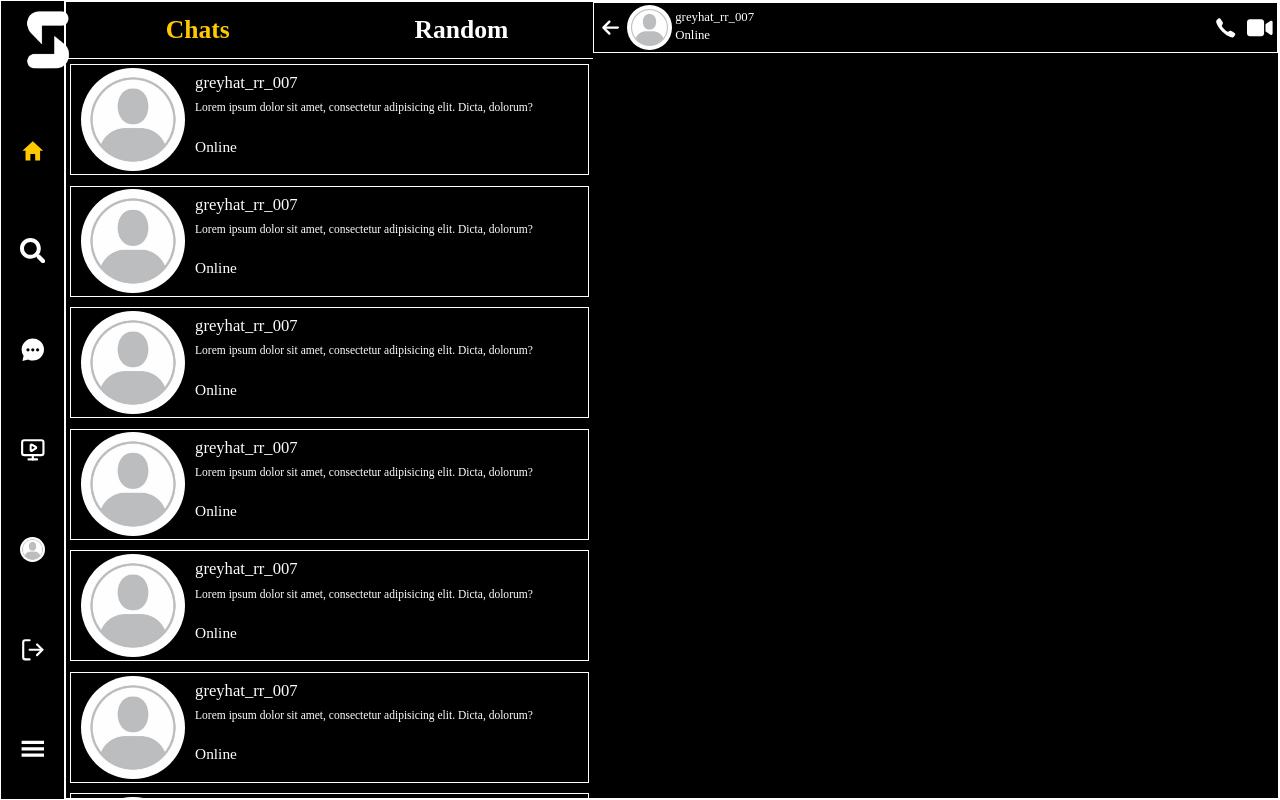
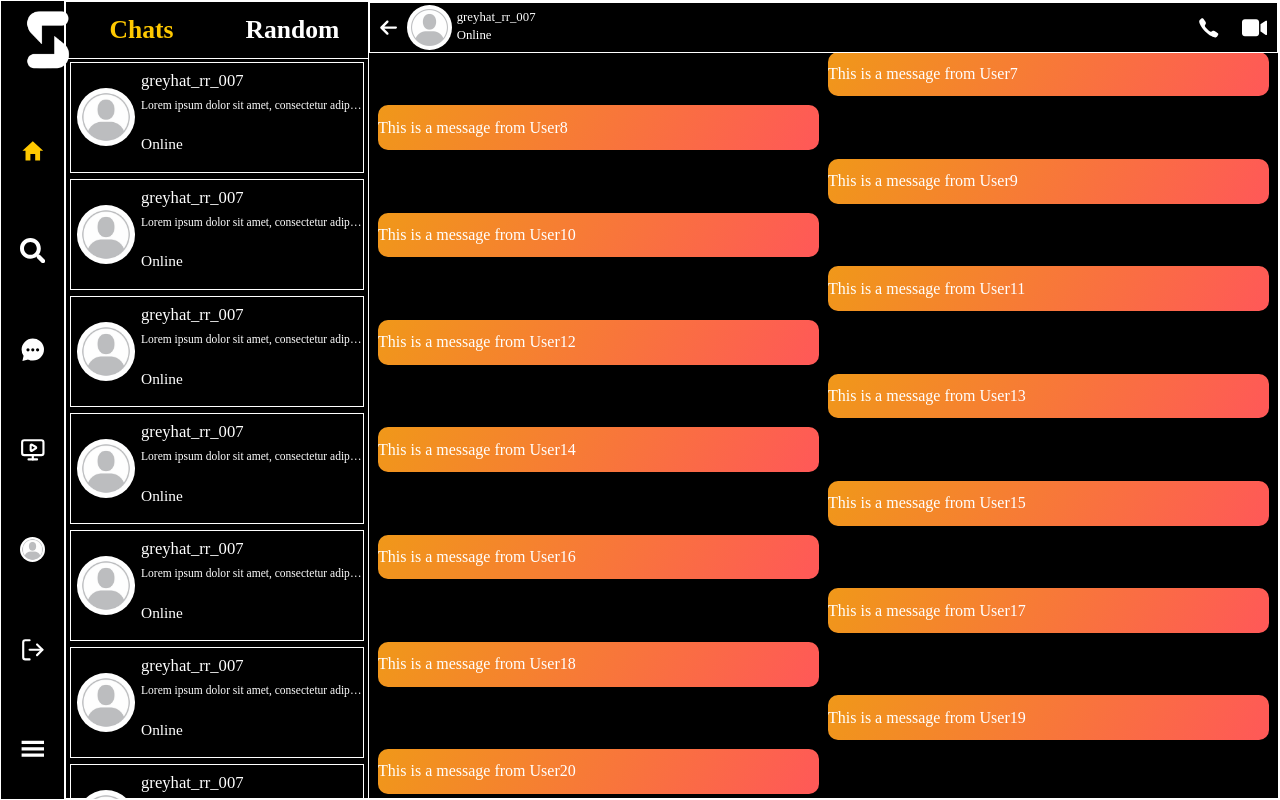
Before and after one commit to rathanraju45/socio_2.0_frontend, a React (Create React App) app: page / in a window 1280 px wide. Built offline with nearby package versions, Linux system fonts and the light colour scheme.

Commit message:
designed messages

```diff
--- a/src/components/chat_list_item/ChatItem.css
+++ b/src/components/chat_list_item/ChatItem.css
@@ -8,6 +8,7 @@
      position: relative;
      display: flex;
      align-items: center;
+     cursor: pointer;
 }
 
 .chat-profile-pic {
@@ -54,6 +55,11 @@
 
 @media screen and (max-width:600px) {
 
+    .chat-item{
+        min-height: 18%;
+        height: 18%;
+    }
+
     .chat-profile-pic{
         width: 15%;
         padding-bottom: 15%;
@@ -75,9 +81,14 @@
 
 @media screen and (min-width:768px) and (max-width:885px){
 
+    .chat-item{
+        height: 20%;
+        min-height: 20%;
+    }
+
     .chat-profile-pic{
-        width: 10%;
-        padding-bottom: 10%;
+        width: 15%;
+        padding-bottom: 15%;
     }
 
     .chat-profile-details .chat-username{
--- a/src/components/chat_page/ChatPage.css
+++ b/src/components/chat_page/ChatPage.css
@@ -74,6 +74,7 @@
 
     .chatListDisplay{
         display: flex;
+        flex-direction: column;
     }
 
     .messagesHide{
@@ -113,6 +114,7 @@
 
     .chatListDisplay{
         display: flex;
+        flex-direction: column;
     }
 
     .messagesHide{
--- a/src/components/chat_page/ChatPage.jsx
+++ b/src/components/chat_page/ChatPage.jsx
@@ -6,12 +6,12 @@ import './ChatPage.css';
 export default function ChatPage({ darkMode }) {
 
   const [chatHead, setChatHead] = useState('chats');
-  const [messagesDisplay, setMessagesDisplay] = useState(true);
+  const [messagesDisplay, setMessagesDisplay] = useState(false);
 
   return (
     <div id="chat-page">
 
-      <div className={"chats " + messagesDisplay ? " chatListHide" : " chatListDisplay"}>
+      <div className={"chats" + (messagesDisplay ? " chatListHide" : " chatListDisplay")}>
         <div id="chat-heading">
           <p onClick={() => setChatHead('chats')} style={{
             color: chatHead === 'chats' ? '#ffc900' : '#ffffff'
--- a/src/components/messages_page/Messages.css
+++ b/src/components/messages_page/Messages.css
@@ -12,6 +12,10 @@
     align-items: center;
     justify-content: flex-end;
     box-sizing: border-box;
+}
+
+.message-header *{
+    cursor: pointer;
 }
 
 .message-header > svg{
@@ -60,6 +64,52 @@
 
 .call-section{
     margin-left: auto;
+}
+
+.messages-section{
+    width: 99%;
+    height: calc(100% - 4vw);
+    box-sizing: border-box;
+    overflow-x: scroll;
+    margin-left: 0.5%;
+    display: flex;
+    flex-direction: column;
+    align-items: flex-start;
+}
+
+.messages-section::-webkit-scrollbar{
+    display: none;
+}
+
+.message-item{
+    width: 50%;
+    margin: 0.5% 0;
+    border-radius: 10px;
+    min-height: 6%;
+    display: flex;
+    justify-content: center;
+}
+
+.message-item > p{
+    width: 98%;
+    min-height: 100%;
+    height: max-content;
+    display: flex;
+    align-items: center;
+    margin: 0;
+    border-radius: 10px;
+    background-image: linear-gradient(120deg, #f6d365 0%, #fda085 100%);
+    background-image: linear-gradient(to right, #f83600 0%, #f9d423 100%);
+    background-image: linear-gradient(-20deg, #ddd6f3 0%, #faaca8 100%, #faaca8 100%);
+    background-image: linear-gradient(-60deg, #ff5858 0%, #f09819 100%);
+}
+
+.right{
+    align-self: flex-end;
+}
+
+.message-time{
+    display: none;
 }
 
 @media screen and (max-width:600px){
--- a/src/components/messages_page/Messages.jsx
+++ b/src/components/messages_page/Messages.jsx
@@ -1,18 +1,27 @@
-import React from 'react';
+import React, {useEffect, useRef} from 'react';
 import default_profile_black from "../../assets/images/default_profile.jpg";
 import defatult_profile_white from "../../assets/images/default_pic_white.png";
 import { IoIosCall } from "react-icons/io";
 import { FaVideo } from "react-icons/fa6";
 import { FaArrowLeft } from "react-icons/fa6";
+import messages from './data';
 import './Messages.css';
 
 export default function Messages({ darkMode }) {
+
+    const lastMessageRef = useRef(null);
+    const lastMessageView = () => {
+        lastMessageRef.current?.scrollIntoView({behaviour: "smooth"});
+    };
+
+    useEffect(lastMessageView, [messages]);
+
     return (
         <div id="message-container">
             <div className="message-header">
                 <FaArrowLeft />
                 <div className="message-profile-pic">
-                    <img src={darkMode ? default_profile_black : defatult_profile_white} alt="" />
+                    <img src={darkMode ? default_profile_black : defatult_profile_white} alt="message-profile-pic" />
                 </div>
                 <div className="message-username">
                     <p>greyhat_rr_007</p>
@@ -23,6 +32,18 @@ export default function Messages({ darkMode }) {
                     <FaVideo />
                 </div>
             </div>
+
+            <div className="messages-section">
+                {
+                    messages.map((item) =>
+                    <div className={"message-item " + (item.messageId%2 === 0 ? 'left' : 'right')}>
+                        <p>{item.message}</p>
+                        <span className="message-time">{item.timestamp}</span>
+                    </div>)
+                }
+                <div ref={lastMessageRef} />
+            </div>
+
         </div>
     )
 }
--- /dev/null
+++ b/src/components/messages_page/data.js
@@ -0,0 +1,9 @@
+const messages = [
+    ...Array(20).fill().map((_, i) => ({
+        messageId: i + 1,
+        sender: `User${i + 1}`,
+        message: `This is a message from User${i + 1}`,
+        timestamp: `2024-02-24T${String(i + 9).padStart(2, '0')}:00:00Z`
+    }))
+];
+export default messages;
```
